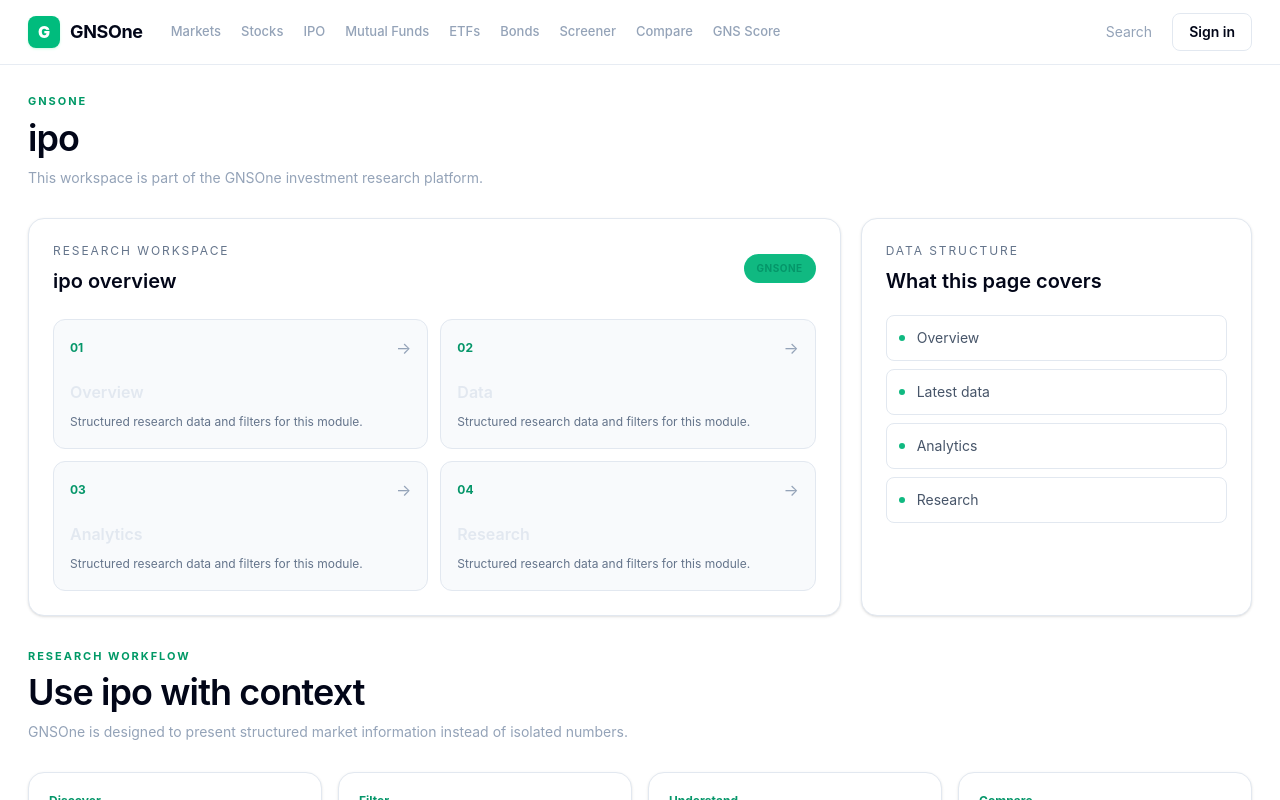
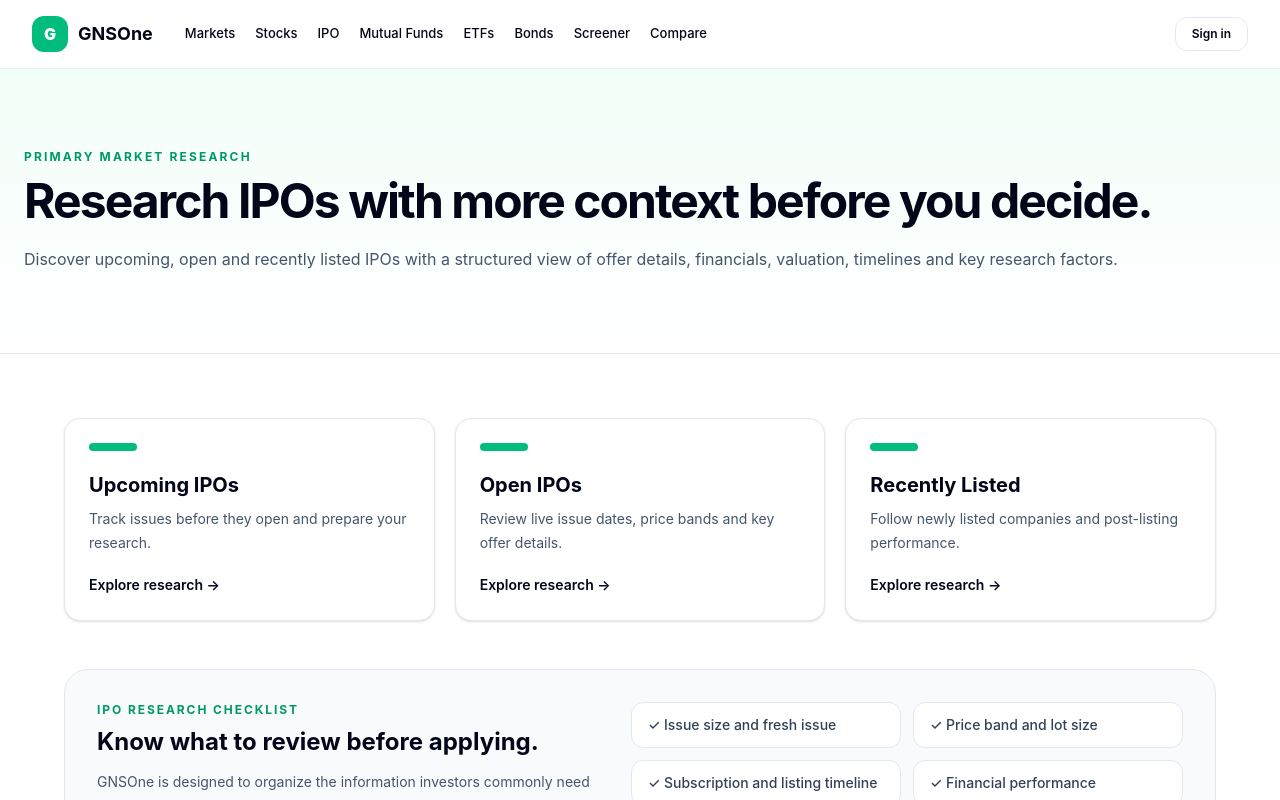
Before and after one commit to Mahi12091/Gnsone-new-, a Next.js app: page /ipo in a window 1280 px wide. Shown: the top 800 px of the page. Built offline with nearby package versions, Linux system fonts and the light colour scheme.

Commit message:
feat(frontend): add dedicated IPO research page

```diff
--- /dev/null
+++ b/src/app/ipo/page.tsx
@@ -0,0 +1,23 @@
+import Link from "next/link";
+
+export const metadata = {
+  title: "IPO Research — Upcoming, Open & Listed IPOs | GNSOne",
+  description: "Research upcoming, open and recently listed IPOs with issue details, timelines, valuation context and structured research tools on GNSOne.",
+};
+
+const stages = [
+  ["Upcoming IPOs", "Track issues before they open and prepare your research."],
+  ["Open IPOs", "Review live issue dates, price bands and key offer details."],
+  ["Recently Listed", "Follow newly listed companies and post-listing performance."],
+];
+
+const checklist = ["Issue size and fresh issue", "Price band and lot size", "Subscription and listing timeline", "Financial performance", "Valuation and peer context", "Risk factors and offer details"];
+
+export default function IPOPage() {
+  return <main className="min-h-screen bg-white text-slate-950">
+    <header className="sticky top-0 z-50 border-b border-slate-200/80 bg-white/95 backdrop-blur-xl"><div className="mx-auto flex h-[68px] max-w-[1440px] items-center px-4 sm:px-6 lg:px-8"><Link href="/" className="flex items-center gap-2.5"><span className="grid h-9 w-9 place-items-center rounded-xl bg-emerald-500 font-black text-white">G</span><span className="text-lg font-bold">GNSOne</span></Link><nav className="ml-8 hidden gap-5 xl:flex">{[["Markets","/markets"],["Stocks","/stocks"],["IPO","/ipo"],["Mutual Funds","/mutual-funds"],["ETFs","/etfs"],["Bonds","/bonds"],["Screener","/screener"],["Compare","/compare"]].map(([x,h])=><Link key={x} href={h} className="text-[13px] font-medium text-slate-600 hover:text-slate-950">{x}</Link>)}</nav><Link href="/signin" className="ml-auto rounded-xl border border-slate-200 px-4 py-2 text-xs font-semibold text-slate-700">Sign in</Link></div></header>
+    <section className="border-b border-slate-200 bg-gradient-to-b from-emerald-50/70 to-white"><div className="mx-auto max-w-[1200px] px-4 py-16 sm:px-6 lg:py-20"><p className="mb-3 text-xs font-bold uppercase tracking-[.18em] text-emerald-600">Primary market research</p><h1 className="max-w-3xl text-4xl font-bold tracking-[-.04em] sm:text-5xl">Research IPOs with more context before you decide.</h1><p className="mt-5 max-w-2xl text-base leading-7 text-slate-600">Discover upcoming, open and recently listed IPOs with a structured view of offer details, financials, valuation, timelines and key research factors.</p></div></section>
+    <section className="mx-auto max-w-[1200px] px-4 py-12 sm:px-6 lg:py-16"><div className="grid gap-5 md:grid-cols-3">{stages.map(([title,text])=><article key={title} className="rounded-2xl border border-slate-200 bg-white p-6 shadow-sm"><div className="mb-5 h-2 w-12 rounded-full bg-emerald-500"/><h2 className="text-xl font-bold">{title}</h2><p className="mt-2 text-sm leading-6 text-slate-600">{text}</p><Link href="/stocks" className="mt-5 inline-block text-sm font-semibold text-emerald-700">Explore research →</Link></article>)}</div><div className="mt-12 grid gap-8 rounded-3xl border border-slate-200 bg-slate-50 p-6 sm:p-8 lg:grid-cols-[1fr_1.1fr]"><div><p className="text-xs font-bold uppercase tracking-[.16em] text-emerald-600">IPO research checklist</p><h2 className="mt-2 text-2xl font-bold">Know what to review before applying.</h2><p className="mt-3 text-sm leading-6 text-slate-600">GNSOne is designed to organize the information investors commonly need when researching a public issue.</p></div><ul className="grid gap-3 sm:grid-cols-2">{checklist.map(item=><li key={item} className="rounded-xl border border-slate-200 bg-white px-4 py-3 text-sm font-medium text-slate-700">✓ {item}</li>)}</ul></div></section>
+    <footer className="border-t border-slate-200 bg-white py-8 text-center text-xs text-slate-500">© {new Date().getFullYear()} GNSOne. Research platform, not personalized investment advice.</footer>
+  </main>;
+}
```
